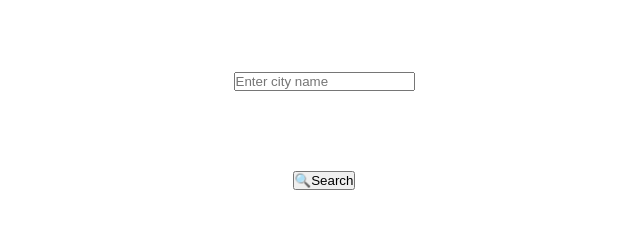
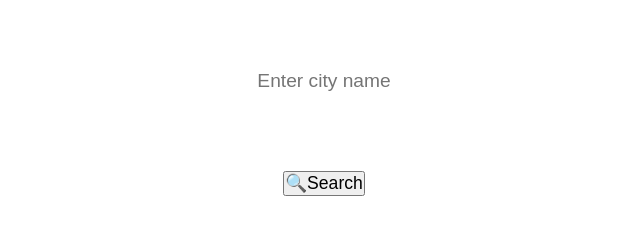
Before and after one commit to maitrish1/WeatherApp, a plain HTML site: page index.html in a window 1280 px wide. Shown: the part 127-362 px from the top of the page, without its empty margins (316-956 px from the left). Drawn offline with Linux system fonts and the light colour scheme.

Commit message:
added more styles

```diff
--- a/index.html
+++ b/index.html
@@ -13,7 +13,7 @@
     <h1>Weather app🌦️</h1>
 
     <input type="text" placeholder="Enter city name" id="city">
-    <button type="button" onclick="getInputValue();">🔍Search</button>
+    <button type="button" onclick="getInputValue();" id='search-button'>🔍Search</button>
 
     <h2><span id='name-display'></span></h2>
     <h2><span id='temp-display'></span></h2>
--- a/style.css
+++ b/style.css
@@ -15,3 +15,12 @@ body{
     align-items: center;
     justify-content: space-evenly;
 }
+#city{
+    font-size: 1.2em;
+    text-align: center;
+    border-radius: 500px;
+    border:none;
+}
+#search-button{
+    font-size: 1.1em;
+}
```
